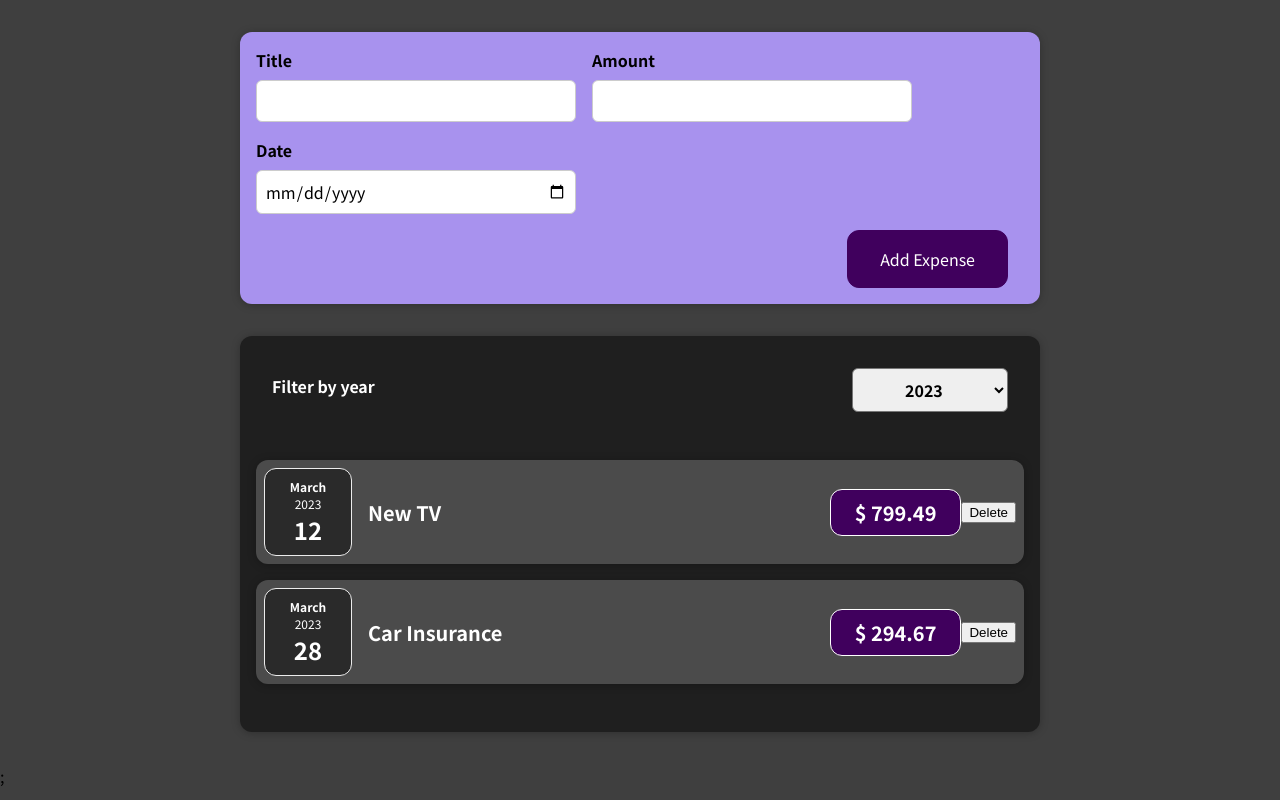
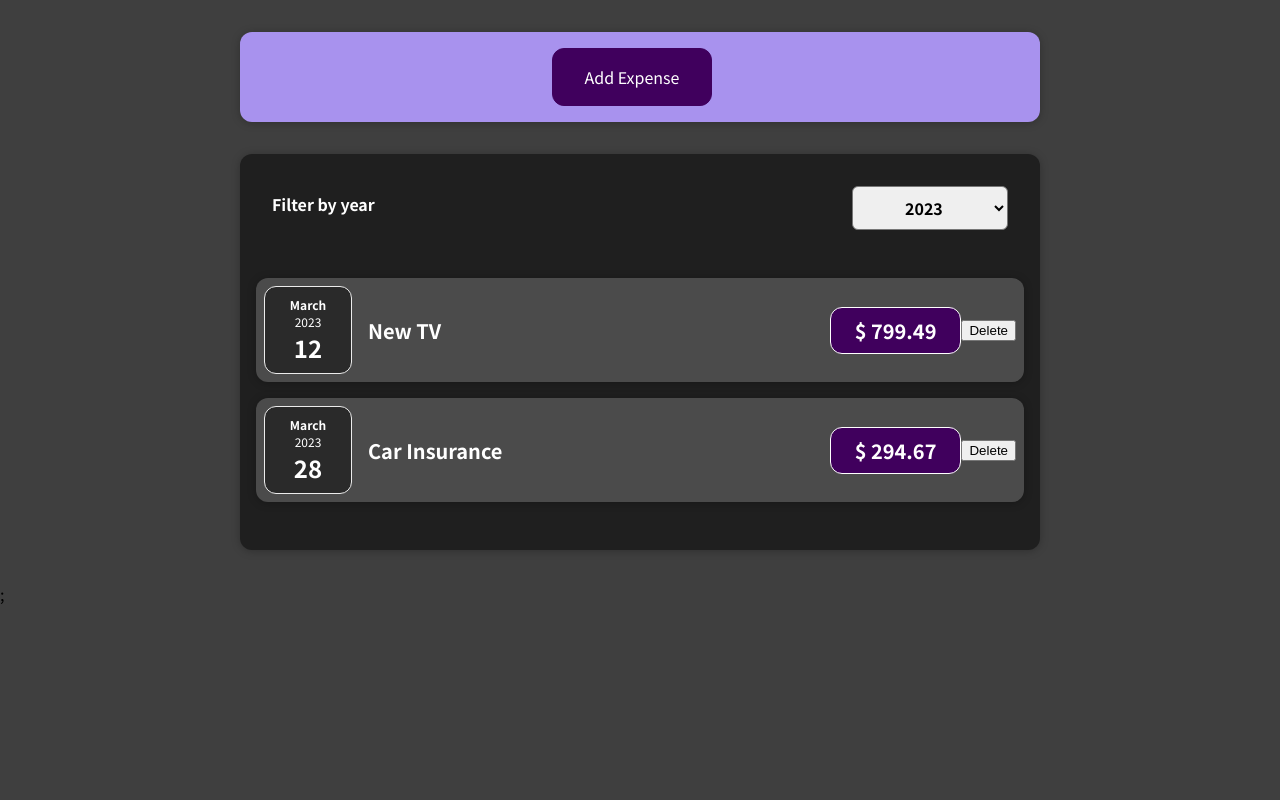
Before and after one commit to shubhamv387/ExpenseTrackerApp-UI-React, a React (Vite) app: page / in a window 1280 px wide. Built offline with nearby package versions, Linux system fonts and the light colour scheme.

Commit message:
add expense btn for conditional randering done

```diff
--- a/src/assets/components/newExpense/NewExpense.jsx
+++ b/src/assets/components/newExpense/NewExpense.jsx
@@ -1,18 +1,25 @@
-import React from "react";
+import React, { useState } from "react";
 import "./NewExpense.css";
 import ExpenseForm from "./ExpenseForm";
 
 const NewExpense = (props) => {
+  const [formOpen, setFormOpen] = useState(false);
+
   const saveExpenseDataHandler = (enteredExpenseData) => {
+    setFormOpen(false);
     const expenseData = { ...enteredExpenseData, id: Date.now() };
     props.onAddExpense(expenseData);
   };
 
-  return (
-    <div className="new-expense">
-      <ExpenseForm onSaveExpenseData={saveExpenseDataHandler} />
-    </div>
+  let formContent = (
+    <button onClick={() => setFormOpen(true)}>Add Expense</button>
   );
+
+  if (formOpen) {
+    formContent = <ExpenseForm onSaveExpenseData={saveExpenseDataHandler} />;
+  }
+
+  return <div className="new-expense">{formContent}</div>;
 };
 
 export default NewExpense;
```
